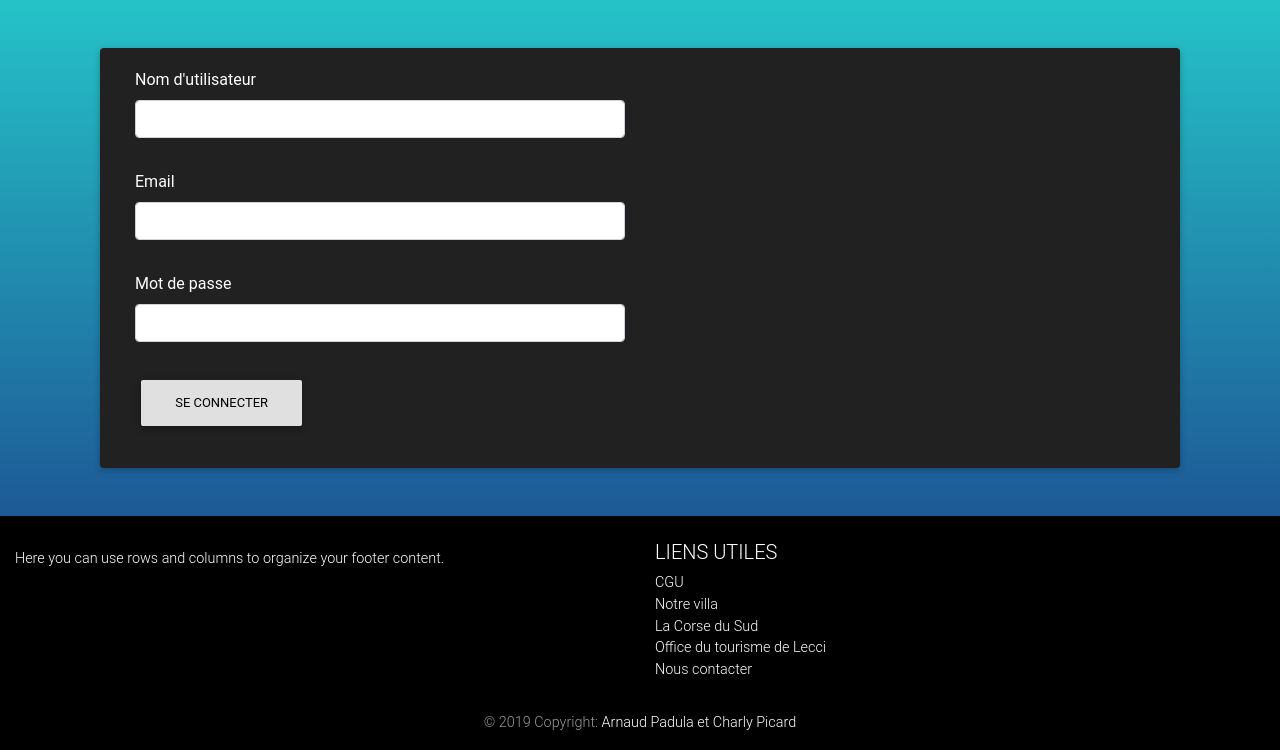
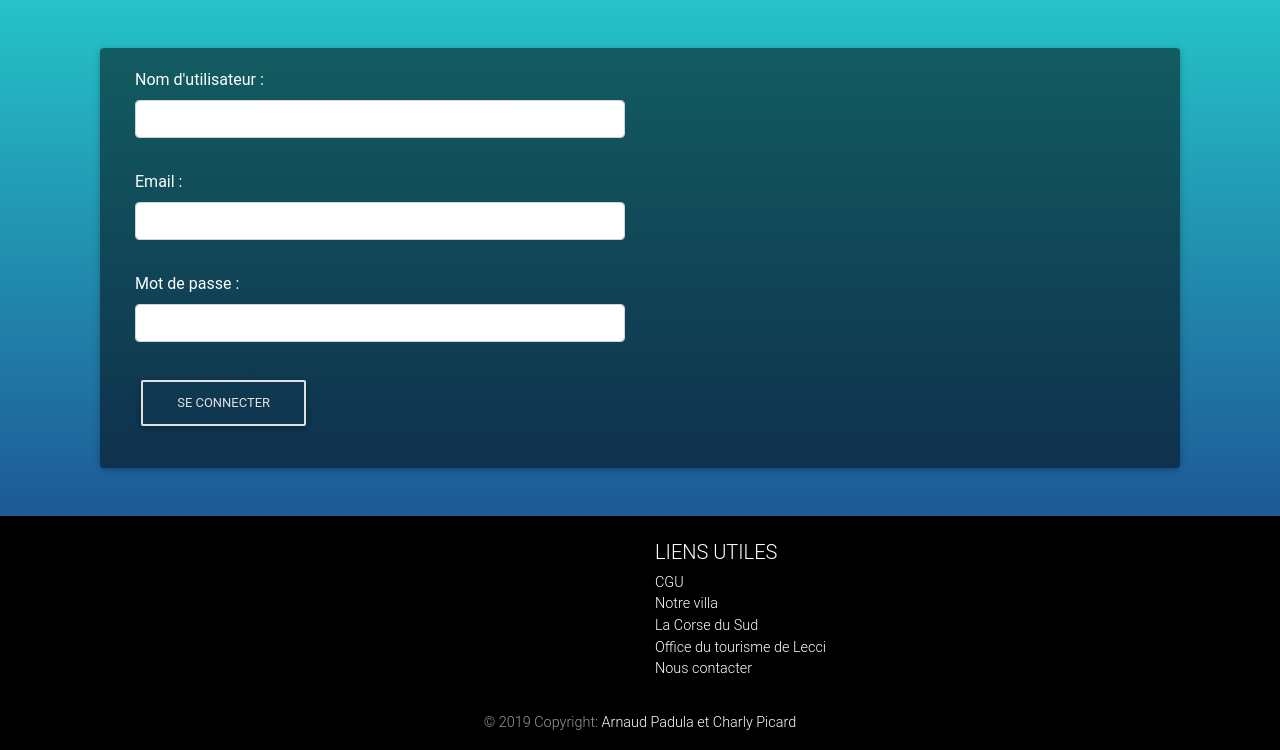
Before and after one commit to Sesmose/VillaDaisy2, a Symfony app: template templates/Security/login.html.twig in a window 1280 px wide. Shown: the part 64-814 px from the top of the page. Run offline with Twig, Linux system fonts and the light colour scheme; the template is opened without the code that fills it, so the values that code supplies are empty; some libraries are stand-ins or nearby versions.

Commit message:
Login front

```diff
--- a/templates/Security/login.html.twig
+++ b/templates/Security/login.html.twig
@@ -1,31 +1,39 @@
 {% extends 'base.html.twig' %}
 
 {% block title 'Se connecter' %}
+{% block stylesheets %}
+{{ parent() }}
+    <style>
+        .card{
+                background: rgba(0.3,0.3,0.3,0.5)
+        }
 
+    </style>
+{% endblock %}
 {% block body %}
-    <div class="container mt-5 mb-5 align-items-center">
+    <div class="container mt-5 mb-5">
             {% if error %}
             <div class="alert alert-danger">
                 {{ error.messageKey | trans(error.messagedata, 'security') }}
             </div>
         {% endif %}
-    <div class="card elegant-color-dark">
+    <div class="card">
         <div class="card-body">
             <form action="{{ path('login') }}" method="post" class="text-white">
                 <div class="form-group col-lg-6 pb-3">
-                    <label for="username">Nom d'utilisateur</label>
+                    <label for="username">Nom d'utilisateur :</label>
                     <input type="text" id="username" name="_username" class="form-control">
                 </div>
                 <div class="form-group col-lg-6 pb-3">
-                    <label for="email">Email</label>
+                    <label for="email">Email :</label>
                     <input type="email" id="email" name="_email" class="form-control">
                 </div>
                 <div class="form-group col-lg-6 pb-3">
-                    <label for="password">Mot de passe</label>
+                    <label for="password">Mot de passe :</label>
                     <input type="password" id="password" name="_password" class="form-control">
                 </div>
                 <div class="form-group col-lg-6">
-                <button type="submit" class="btn btn-light">Se connecter</button>
+                <button type="submit" class="btn btn-outline-light">Se connecter</button>
                 </div>
             </form>
         </div>
--- a/templates/base.html.twig
+++ b/templates/base.html.twig
@@ -164,10 +164,6 @@
                 <!-- Grid column -->
                 <div class="col-md-6 mt-md-0 mt-3">
 
-                    <!-- Content -->
-                    <h5 class="text-uppercase"></h5>
-                    <p>Here you can use rows and columns to organize your footer content.</p>
-
                 </div>
                 <!-- Grid column -->
 
```
Also changed, not shown: public/css/admin.css (+0 -19 lines), 1 other file.
